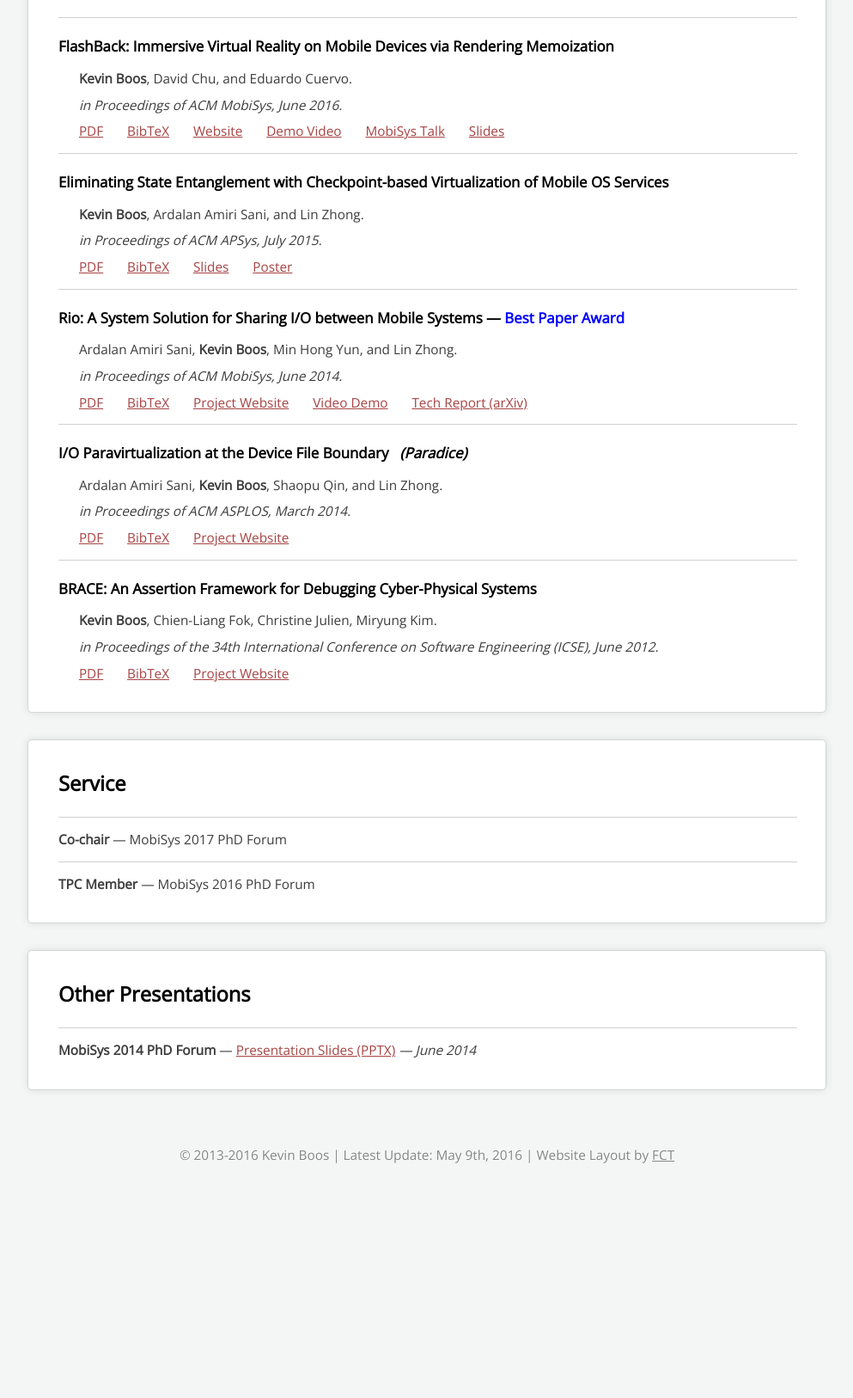
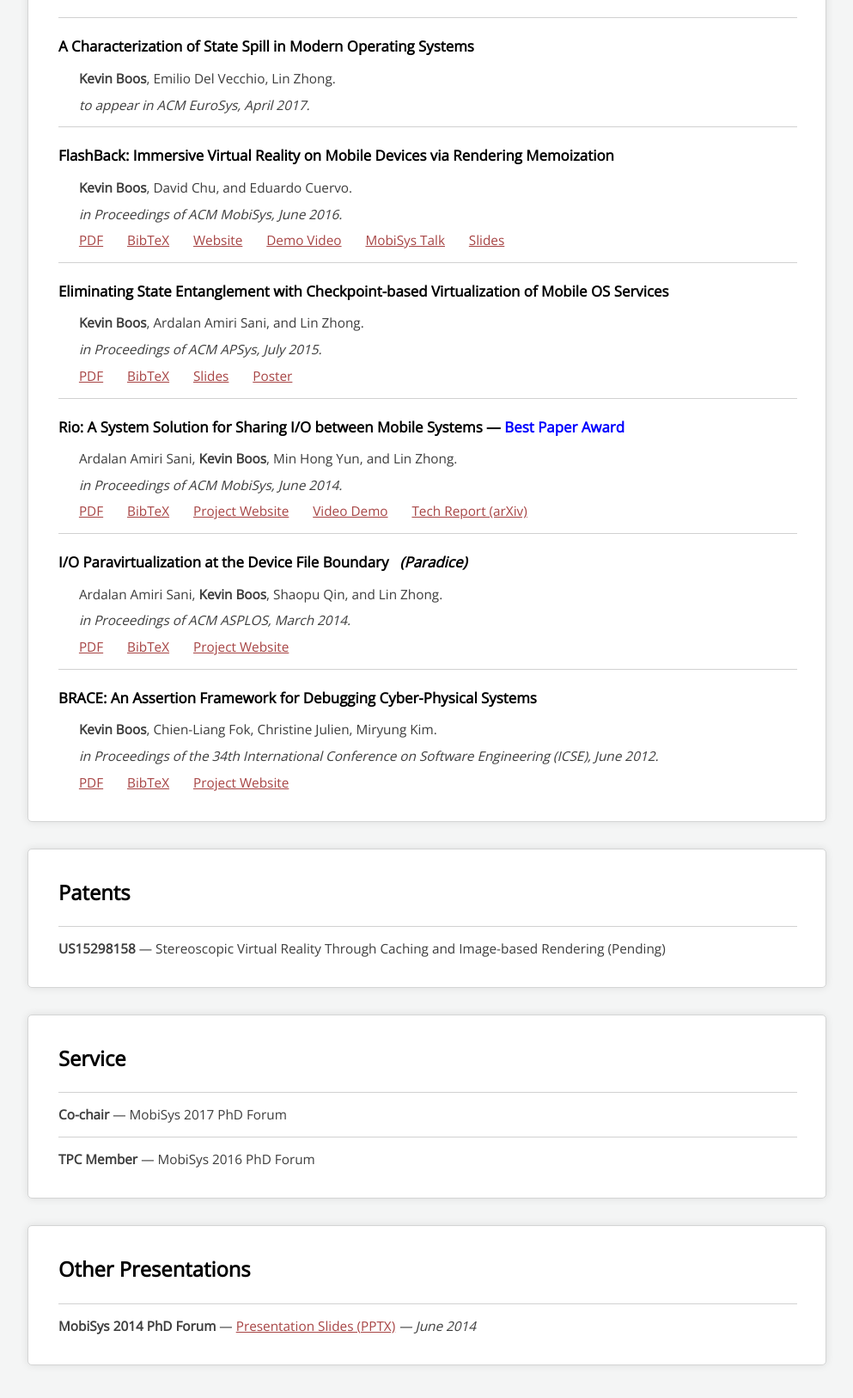
Before and after one commit to theseus-os/kevinaboos, a plain HTML site: page publications.html in a window 1280 px wide. Shown: the part 240-1866 px from the top of the page at 86% size, without its empty margins (143-1136 px from the left). Before the commit the page ends 1708 px from the top, so only its background shows below. Drawn offline with nearby package versions, Linux system fonts and the light colour scheme; files that its build step writes are made by us from their sources.

Commit message:
pre EuroSys update

```diff
--- a/publications.html
+++ b/publications.html
@@ -29,6 +29,16 @@
 						<div class="box">
 							<h2>Publications</h2>
 							<ul class="list">
+
+							<li>
+								<h4>A Characterization of State Spill in Modern Operating Systems</h4>
+								&nbsp; &nbsp; &nbsp; <b>Kevin Boos</b>, Emilio Del Vecchio, Lin Zhong. <br>
+								&nbsp; &nbsp; &nbsp; <i>to appear in ACM EuroSys, April 2017.</i> <br>
+								<!--
+								&nbsp; &nbsp; &nbsp; <a href="http://research.microsoft.com/apps/video/default.aspx?id=266561">Video Demo</a>
+								&nbsp; &nbsp; &nbsp; <a href="docs/Corsa SOSP 2015 Poster.pdf">Poster</a>
+								-->
+							</li>
 
 							<li>
 								<h4>FlashBack: Immersive Virtual Reality on Mobile Devices via Rendering Memoization </h4>
@@ -97,6 +107,21 @@
 				<div id="page">
 					<div id="content">
 						<div class="box">
+							<h2>Patents</h2>
+							<ul class="list">
+								<li> <b> US15298158   </b> &mdash; Stereoscopic Virtual Reality Through Caching and Image-based Rendering (Pending) </li>
+							</ul>
+						</div>
+					</div>
+				</div>
+			</div>
+
+			<br class="clearfix">
+
+			<div id="inner">
+				<div id="page">
+					<div id="content">
+						<div class="box">
 							<h2>Service</h2>
 							<ul class="list">
 								<li> <b> Co-chair   </b> &mdash; MobiSys 2017 PhD Forum </li>
```
Also changed, not shown: profile.html (+1 -1 lines), resume.html (+1 -0 lines).
